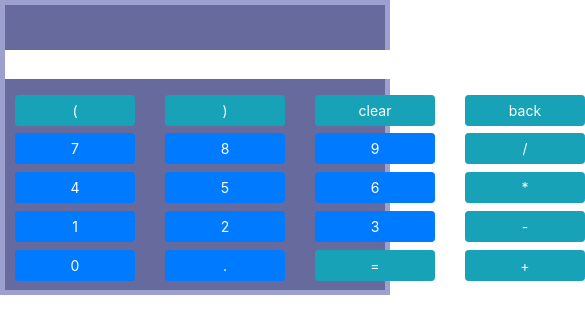
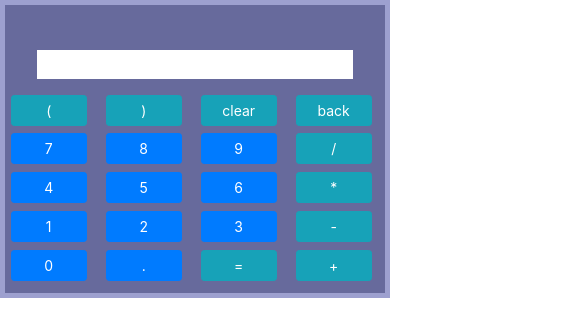
Before and after one commit to pmatchett/SENG513A2, a plain HTML site: page index.html in a window 390 px wide. Shown: the top 336 px of the page, 585 px wide, since content can reach past the window. Drawn offline with nearby package versions, Linux system fonts and the light colour scheme.

Commit message:
mobile should work

```diff
--- a/Calc.css
+++ b/Calc.css
@@ -9,7 +9,7 @@
 #output{
   text-align: right;
   font-size: 1.5rem;
-  width: 500px;
+  width: 83%;
   margin-left: auto;
   margin-right: auto;
   min-height: 1.8rem;
@@ -20,7 +20,7 @@
   text-align: right;
   font-size: 1.5rem;
   background-color: white;
-  width: 500px;
+  width: 83%;
   margin-left: auto;
   margin-right: auto;
   min-height: 1.8rem;
@@ -28,20 +28,24 @@
 
 #buttons{
   width: 600px;
-  margin: 10px;
+  margin: 1.5%;
   display: grid;
   grid-template-columns: 20% 20% 20% 20%;
   grid-gap: 5%;
-  grid-row-gap: : 10px;
-  padding-bottom: 30px;
+  grid-row-gap: : 1.5%;
+  padding-bottom: 5%;
 }
 
 button{
   background-color: #729adb;
 }
 
-@media only screen and (max-width : 768px){
+@media only screen and (max-width : 600px){
   #calculator{
     width: 100%;
   }
+  #buttons{
+    width: 100%;
+    padding-bottom: 10%;
+  }
 }
```
